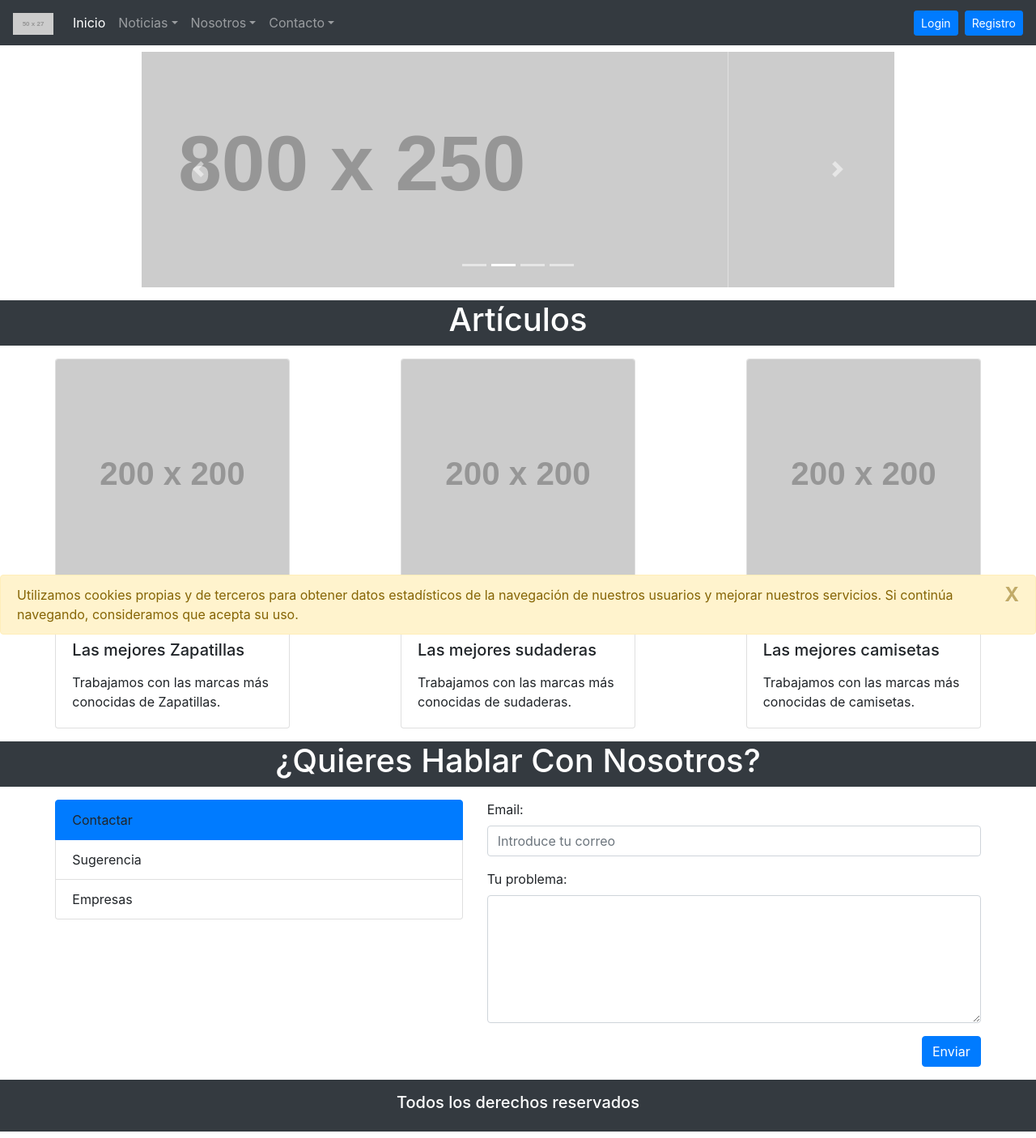
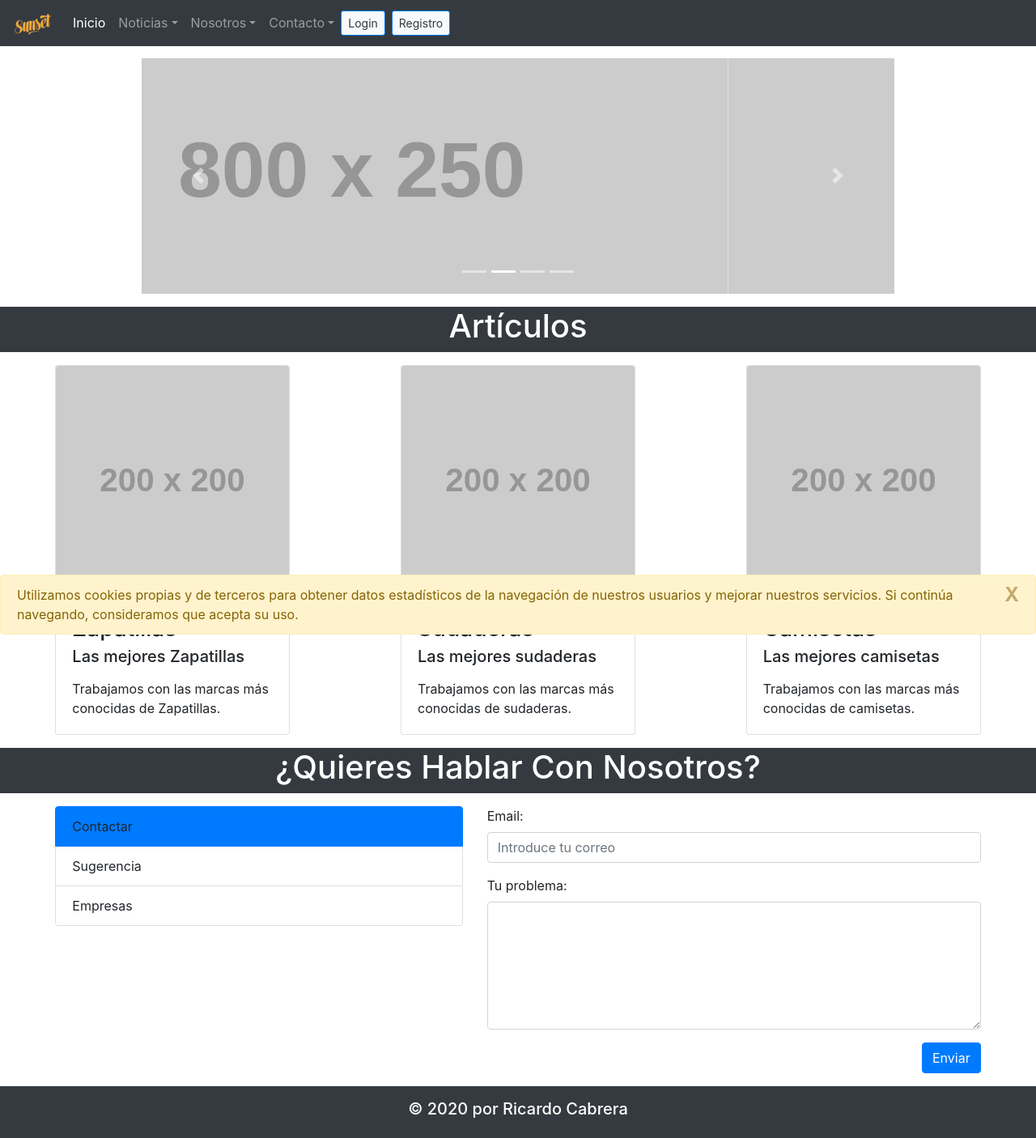
Before and after one commit to RickyJCV/Trabajo2DIW, a plain HTML site: page index.html in a window 1280 px wide. Shown: the whole page at 81% size. Drawn offline with nearby package versions, Linux system fonts and the light colour scheme; placeholder pictures from the web are drawn by us.

Commit message:
Corregido errores

```diff
--- a/index.html
+++ b/index.html
@@ -30,7 +30,7 @@
         <!--MENU PRINCIPAL-->
         <header class="row">
             <nav class="navbar navbar-expand-sm navbar-dark bg-dark fixed-top">
-                <a class="navbar-brand" href="#"><img src="https://via.placeholder.com/50x27?text=Logo" /></a>
+                <a class="navbar-brand" href="#"><img src="img/logo.png" /></a>
                 <button class="navbar-toggler" type="button" data-toggle="collapse" data-target="#menu">
                     <span class="navbar-toggler-icon"></span>
                 </button>
@@ -61,16 +61,19 @@
                             </div>
                         </li>
                     </ul>
+
+
+                    <form class="form-inline">
+                        <input class="btn btn-primary btn-sm mr-2 bg-light text-dark" data-toggle="modal" data-target="#entrar" type="button" value="Login">
+                        <input class="btn btn-primary btn-sm bg-light text-dark" data-toggle="modal" data-target="#registro" type="button" value="Registro">
+                    </form>
                 </div>
-                <form class="form-inline">
-                    <input class="btn btn-primary btn-sm mr-2" data-toggle="modal" data-target="#entrar" type="button" value="Login">
-                    <input class="btn btn-primary btn-sm" data-toggle="modal" data-target="#registro" type="button" value="Registro">
-                </form>
             </nav>
         </header>
+
         <!-- CARRUSEL -->
         <section class="row justify-content-center mt-5">
-            <div class="col-md-9 mt-3">
+            <div class="col-md-9 mt-4">
                 <div class="carousel slide" id="carrusel" data-ride="carousel">
                     <div class="carousel-inner">
                         <div class="carousel-item active">
@@ -113,7 +116,7 @@
         <section class="row justify-content-around">
             <div class="col-sm-3">
                 <div class="card">
-                    <a href="#" data-toggle="tooltip" data-html="true" title="Apúntate, es gratis el primer mes">
+                    <a href="#" data-toggle="tooltip" data-html="true" title="Sunset&Co &trade;">
                         <img src="https://via.placeholder.com/200x200?text=Imagen de Prueba" class="card-img-top">
                     </a>
                     <div class="card-body">
@@ -127,7 +130,7 @@
             </div>
             <div class="col-sm-3">
                 <div class="card">
-                    <a href="#" data-toggle="tooltip" data-html="true" title="Apúntate, es gratis el primer mes">
+                    <a href="#" data-toggle="tooltip" data-html="true" title="Sunset&Co &trade;">
                         <img src="https://via.placeholder.com/200x200?text=Imagen de Prueba" class="card-img-top">
                     </a>
                     <div class="card-body">
@@ -141,7 +144,7 @@
             </div>
             <div class="col-sm-3">
                 <div class="card">
-                    <a href="#" data-toggle="tooltip" data-html="true" title="Apúntate, es gratis el primer mes">
+                    <a href="#" data-toggle="tooltip" data-html="true" title="Sunset&Co &trade;">
                         <img src="https://via.placeholder.com/200x200?text=Imagen de Prueba" class="card-img-top">
                     </a>
                     <div class="card-body">
@@ -164,7 +167,7 @@
             <div class="col-md-5">
                 <div class="list-group">
                     <a class="list-group-item list-group-item-action active" data-toggle="list" data-target="#contactar">Contactar</a>
-                    <a class="list-group-item list-group-item-action " data-toggle="list" data-target="#sugerencia">Sugerencia</a>
+                    <a class="list-group-item list-group-item-action" data-toggle="list" data-target="#sugerencia">Sugerencia</a>
                     <a class="list-group-item list-group-item-action" data-toggle="list" data-target="#empresas">Empresas</a>
                 </div>
             </div>
@@ -228,7 +231,7 @@
 
         <!-- PIE DE PÁGINA  -->
         <footer class="row bg-dark justify-content-center mt-3 p-3">
-            <h5 class="text-center text-white">Todos los derechos reservados</h5>
+            <h5 class="text-center text-white">&copy; 2020 por Ricardo Cabrera</h5>
         </footer>
 
         <!-- VENTANA MODAL DE LOGIN -->
```
Also changed, not shown: img/logo-openwebinars.png (deleted), img/logo.png (added).
